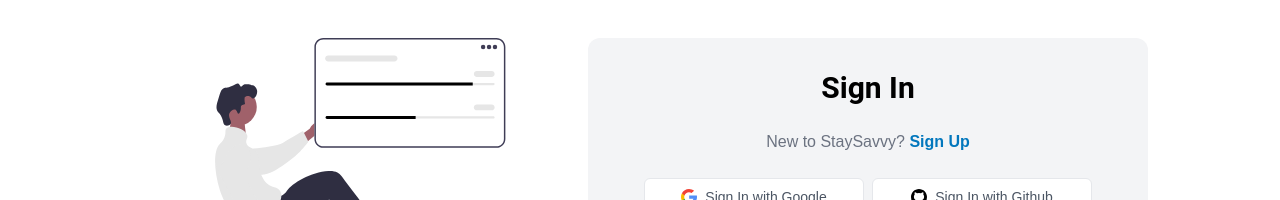
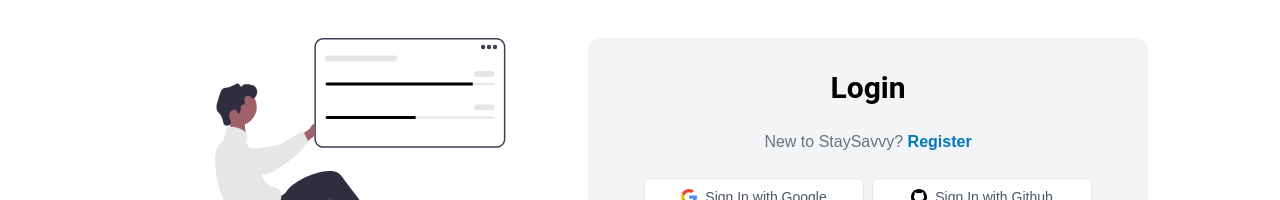
Before and after one commit to Lucaas27/staySavvy, a React (Vite) app in the folder client/: page /login in a window 1280 px wide. Shown: the part 302-502 px from the top of the page. Built offline with nearby package versions, Linux system fonts and the light colour scheme; no server answers; a web font is replaced by a local one.

Commit message:
Rename 'signup' form component to RegistrationForm

```diff
--- a/client/src/components/SignUpForm.tsx
+++ b/client/src/components/RegistrationForm.tsx
@@ -1,11 +1,11 @@
 import { Link, useNavigate } from "react-router-dom";
-import ISignUpForm from "../interfaces/ISignUpForm";
+import IRegistrationForm from "../interfaces/IRegistrationForm";
 import { useForm } from "react-hook-form";
 import * as api from "../services/api-service/index";
 import { useMutation } from "react-query";
 import { useAppContext } from "../contexts/AppContext";
 
-const SignUpForm = () => {
+const RegistrationForm = () => {
   const { showToast } = useAppContext();
   const navigate = useNavigate();
 
@@ -14,7 +14,7 @@ const SignUpForm = () => {
     watch,
     handleSubmit,
     formState: { errors },
-  } = useForm<ISignUpForm>();
+  } = useForm<IRegistrationForm>();
 
   const mutation = useMutation(api.register, {
     onSuccess: () => {
@@ -130,4 +130,4 @@ const SignUpForm = () => {
   );
 };
 
-export default SignUpForm;
+export default RegistrationForm;
--- a/client/src/interfaces/ISignUpForm.tsx
+++ b/client/src/interfaces/IRegistrationForm.tsx
@@ -1,4 +1,4 @@
-export default interface SignUpForm {
+export default interface RegistrationForm {
   firstName: string;
   lastName: string;
   email: string;
--- a/client/src/pages/Authentication.tsx
+++ b/client/src/pages/Authentication.tsx
@@ -2,7 +2,7 @@ import authenticationSVG from "../assets/authentication.svg";
 import googleSVG from "../assets/google.svg";
 import githubSVG from "../assets/github.svg";
 import AuthenticationProps from "../interfaces/AuthenticationProps";
-import SignUpForm from "../components/SignUpForm";
+import RegistrationForm from "../components/RegistrationForm";
 import SignInForm from "../components/SignInForm";
 import { Link } from "react-router-dom";
 
@@ -15,14 +15,14 @@ const Authentication = ({ isSignIn }: AuthenticationProps) => {
       <div className="w-full p-8 lg:w-1/2 lg:rounded-xl lg:bg-gray-100">
         <div className="mx-auto max-w-md">
           <h2 className="mb-6 text-center text-3xl font-bold">
-            {isSignIn ? "Sign In" : "Sign Up"}
+            {isSignIn ? "Login" : "Register"}
           </h2>
           {isSignIn ? (
             <>
               <p className="mb-6 block text-center text-gray-500">
                 New to StaySavvy?{" "}
                 <span className="font-bold text-custom-secondary">
-                  <Link to="/register">Sign Up</Link>
+                  <Link to="/register">Register</Link>
                 </span>
               </p>
             </>
@@ -60,7 +60,7 @@ const Authentication = ({ isSignIn }: AuthenticationProps) => {
         <small className="my-4 block text-center text-gray-600">
           or with email
         </small>
-        {isSignIn ? <SignInForm /> : <SignUpForm />}
+        {isSignIn ? <SignInForm /> : <RegistrationForm />}
       </div>
     </div>
   );
--- a/client/src/services/api-service/index.ts
+++ b/client/src/services/api-service/index.ts
@@ -1,4 +1,4 @@
-import ISignUpForm from "../../interfaces/ISignUpForm";
+import ISignUpForm from "../../interfaces/IRegistrationForm";
 
 const API_BASE_URL = import.meta.env.VITE_API_BASE_URL;
 
```
